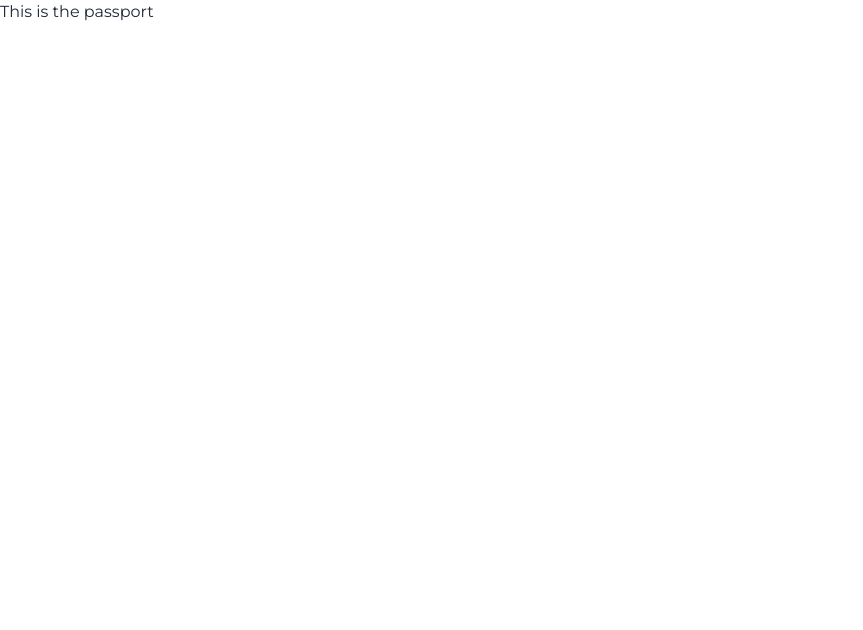
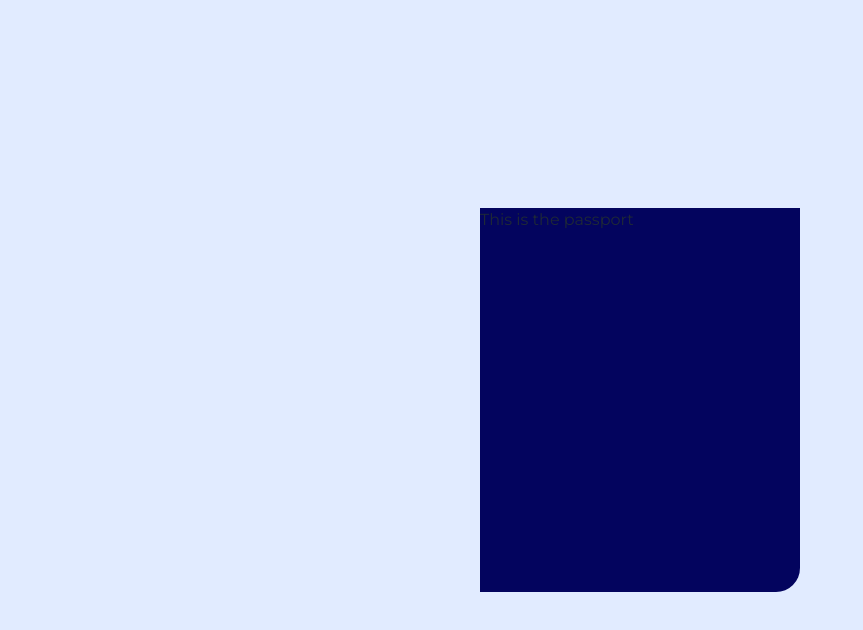
Before and after one commit to UoaWDCC/passport, a React (Vite) app in the folder web/: page /passport in a window 1280 px wide. Shown: the top 630 px of the page, without its empty margins (0-863 px from the left). Built offline with nearby package versions, Linux system fonts and the light colour scheme.

Commit message:
Add some styling

```diff
--- a/web/src/pages/Passport.tsx
+++ b/web/src/pages/Passport.tsx
@@ -1,7 +1,11 @@
+import "../styles/Passport.css";
+
 export default function Passport() {
   return (
-    <div>
-      <h1>This is the passport</h1>
+    <div className="background flex h-screen justify-center">
+      <div className="passport w-80 h-96 m-auto rounded-br-3xl">
+        <h1>This is the passport</h1>
+      </div>
     </div>
   );
 }
--- /dev/null
+++ b/web/src/styles/Passport.css
@@ -0,0 +1,7 @@
+.background {
+  background-color: #e1ebff;
+}
+
+.passport {
+  background-color: #03045e;
+}
```
